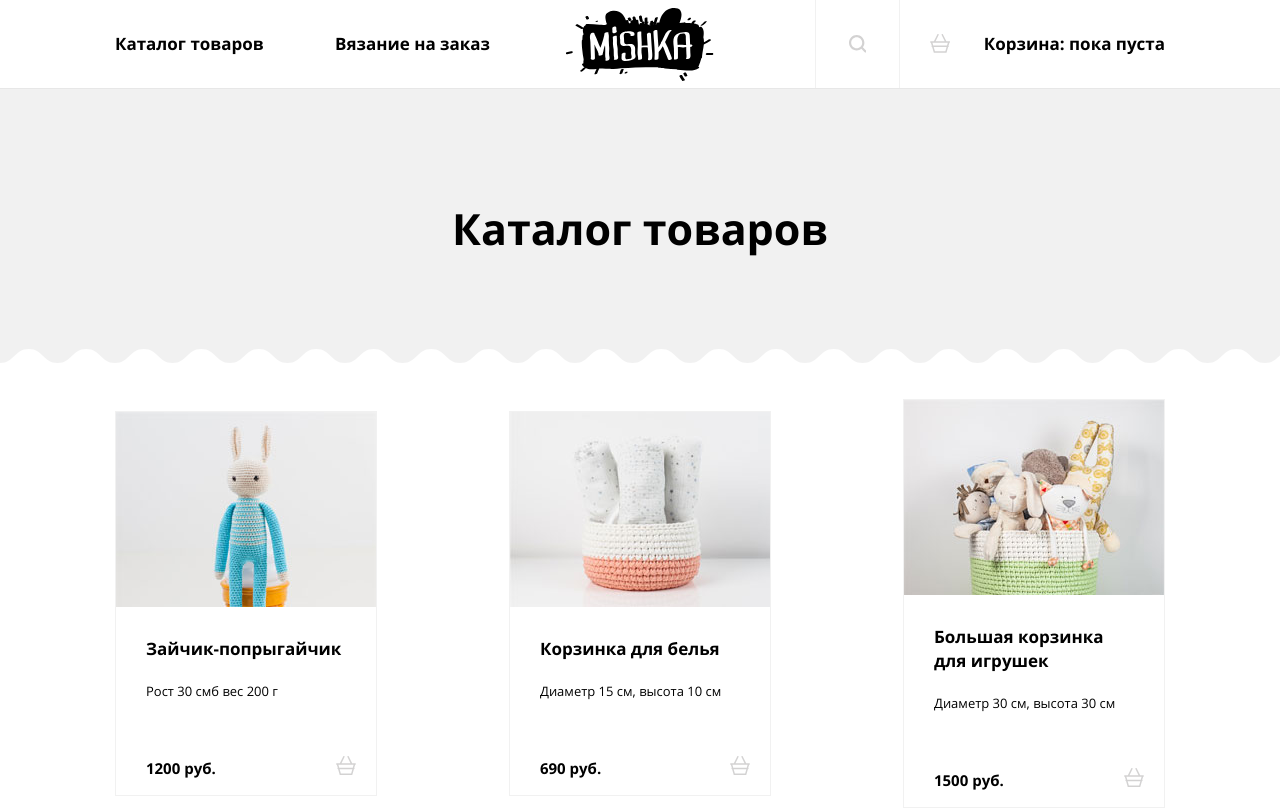
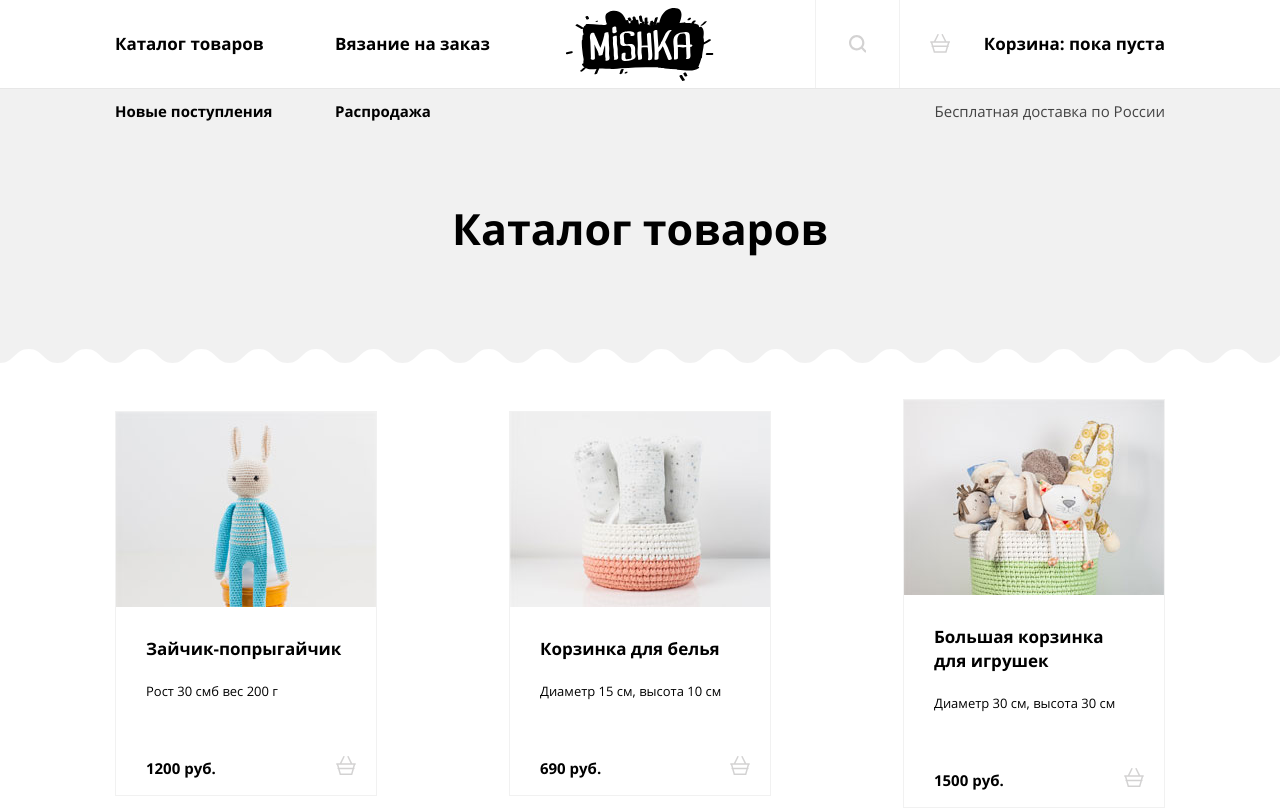
Before and after one commit to xlopok/915385-mishka-16, a website: page source/catalog.html in a window 1280 px wide. Shown: the top 811 px of the page. Drawn offline with nearby package versions, Linux system fonts and the light colour scheme; files that its build step writes are made by us from their sources.

Commit message:
header fixed

```diff
--- a/source/catalog.html
+++ b/source/catalog.html
@@ -50,6 +50,9 @@
           </ul>
         </div>
       </nav>
+      <a href="free-delivery.html" class="page-header__free-delivery">Бесплатная доставка по России</a>
+      <a href="new-collection.html" class="page-header__new-collection">Новые поступления</a>
+      <a href="sale.html" class="page-header__sale">Распродажа</a>
     </header>
     <main class="page-main">
       <section class="catalog">
```
Also changed, not shown: source/form.html (+3 -0 lines).
